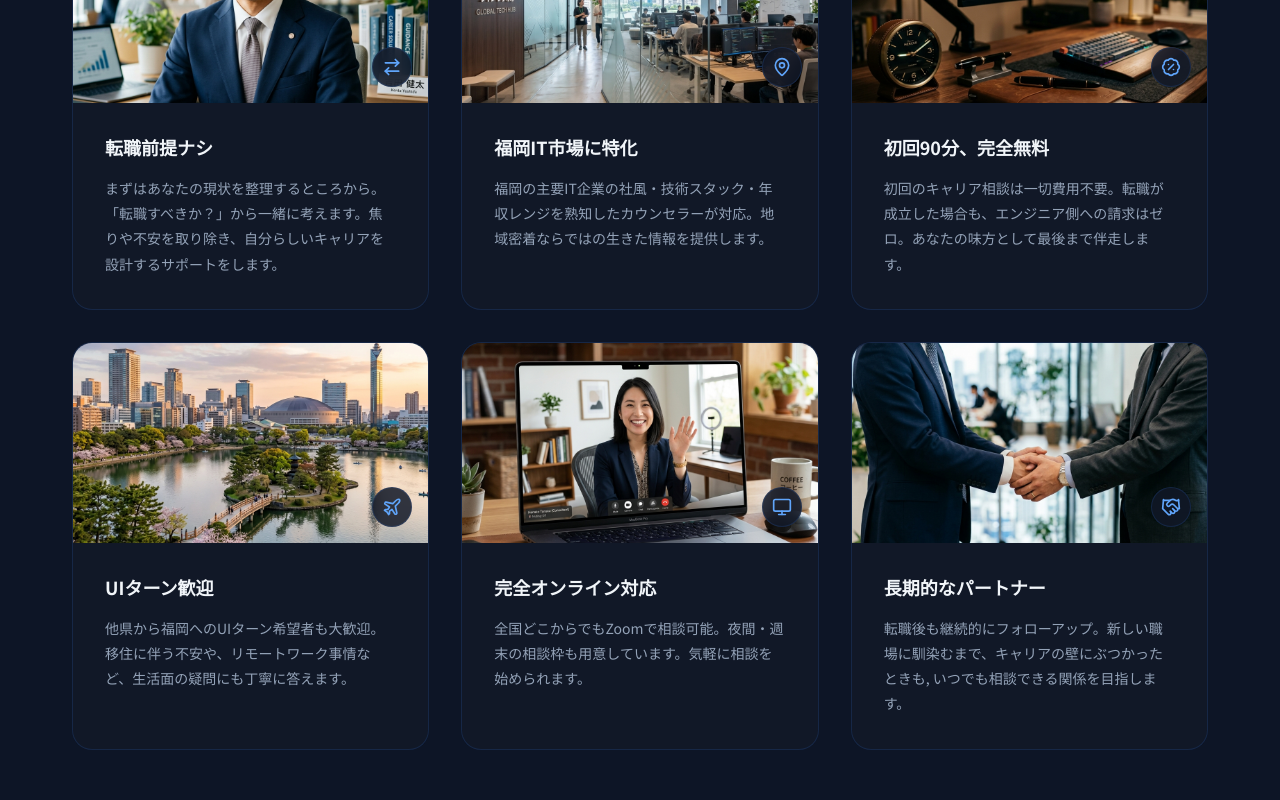
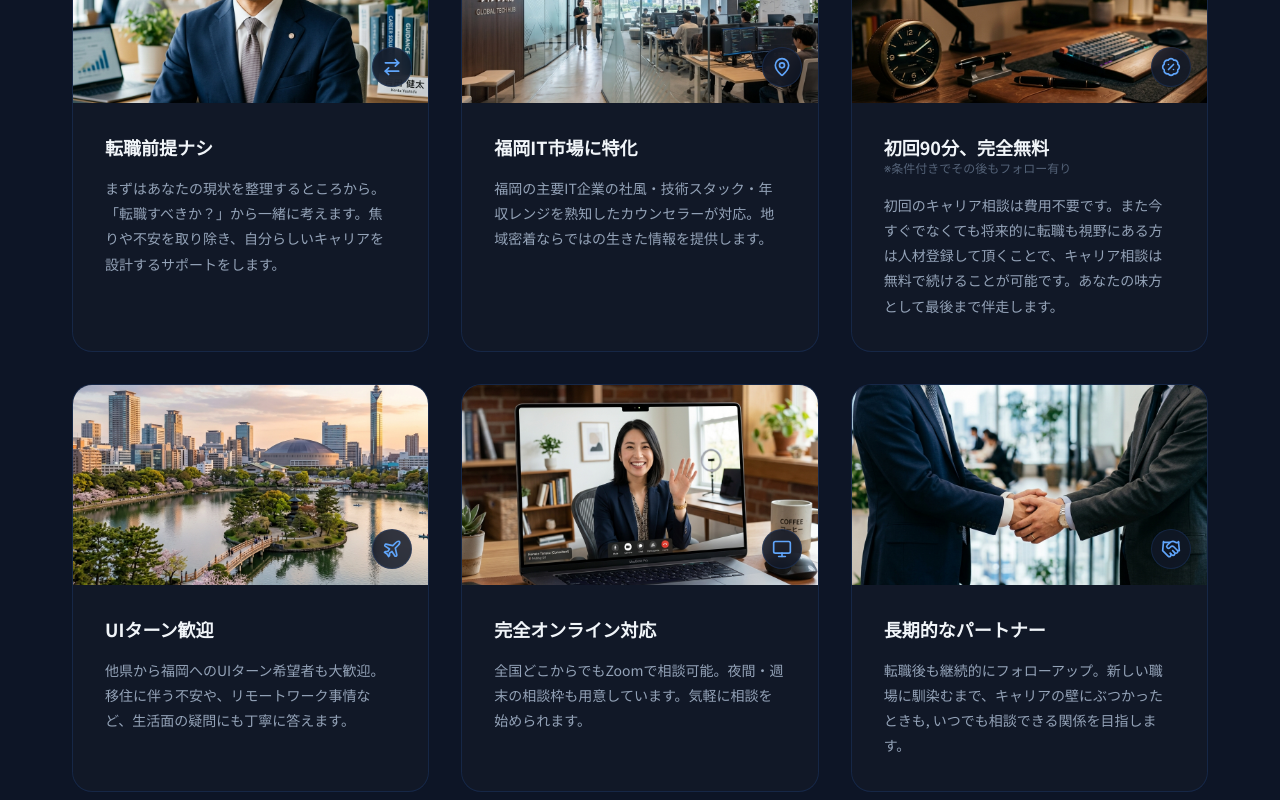
Before and after one commit to yonroku46/uit-lp, a Next.js app: page / in a window 1280 px wide. Shown: the part 4360-5160 px from the top of the page. Built offline with nearby package versions, Linux system fonts and the light colour scheme; no server answers.

Commit message:
faq, valueprop text mod

```diff
--- a/src/components/sections/Faq/Faq.module.scss
+++ b/src/components/sections/Faq/Faq.module.scss
@@ -141,6 +141,7 @@
     font-size: $font-size-base;
     color: $color-text-secondary;
     line-height: $line-height-relaxed;
+    white-space: pre-wrap;
   }
 
 }
--- a/src/components/sections/Faq/Faq.tsx
+++ b/src/components/sections/Faq/Faq.tsx
@@ -7,7 +7,7 @@ import styles from './Faq.module.scss';
 const faqs = [
   {
     question: 'ライフキャリアカウンセリングの料金について',
-    answer: '初回は無料です。【通常料金 5,500 円（税込）（初回 90 分、2 回目以降 60 分）】',
+    answer: '初回は無料です。【通常料金 5,500 円（税込）（初回 90 分、2 回目以降 60 分）】\nただし、人材登録をして頂くことで、次回以降の料金は発生いたしません。',
   },
   {
     question: '転職エージェントですか',
--- a/src/components/sections/Process/Process.tsx
+++ b/src/components/sections/Process/Process.tsx
@@ -35,7 +35,7 @@ const steps = [
     number: '04',
     Icon: UserPlus,
     title: '人材登録',
-    description: '将来福岡への転職を希望する方は、専用フォームより人材登録を行っていただきます。',
+    description: '将来転職を視野に入れる方は、専用フォームより人材登録を行っていただきます。その場合、キャリア相談は引き続き無料です。',
   },
   {
     number: '05',
--- a/src/components/sections/ValueProposition/ValueProposition.module.scss
+++ b/src/components/sections/ValueProposition/ValueProposition.module.scss
@@ -126,6 +126,15 @@
     font-weight: $font-weight-bold;
     color: $color-text-primary;
     line-height: $line-height-snug;
+    display: flex;
+    flex-direction: column;
+  }
+
+  &__cardNote {
+    font-size: $font-size-xs;
+    font-weight: $font-weight-normal;
+    color: $color-text-muted;
+    opacity: 0.8;
   }
 
   &__cardDesc {
--- a/src/components/sections/ValueProposition/ValueProposition.tsx
+++ b/src/components/sections/ValueProposition/ValueProposition.tsx
@@ -9,7 +9,15 @@ import {
 import Image from 'next/image';
 import styles from './ValueProposition.module.scss';
 
-const values = [
+interface ValueItem {
+  Icon: any;
+  title: string;
+  note?: string;
+  image: string;
+  description: string;
+}
+
+const values: ValueItem[] = [
   {
     Icon: ArrowRightLeft,
     title: '転職前提ナシ',
@@ -27,9 +35,10 @@ const values = [
   {
     Icon: BadgePercent,
     title: '初回90分、完全無料',
+    note: '条件付きでその後もフォロー有り',
     image: '/images/value-online.png',
     description:
-      '初回のキャリア相談は一切費用不要。転職が成立した場合も、エンジニア側への請求はゼロ。あなたの味方として最後まで伴走します。',
+      '初回のキャリア相談は費用不要です。また今すぐでなくても将来的に転職も視野にある方は人材登録して頂くことで、キャリア相談は無料で続けることが可能です。あなたの味方として最後まで伴走します。'
   },
   {
     Icon: Plane,
@@ -71,7 +80,7 @@ export default function ValueProposition() {
         </header>
 
         <ul className={styles.value__grid} role="list">
-          {values.map(({ Icon, title, image, description }, idx) => (
+          {values.map(({ Icon, title, note, image, description }, idx) => (
             <li key={idx} className={styles.value__card}>
               <div className={styles.value__cardImageWrapper}>
                 <Image
@@ -86,7 +95,10 @@ export default function ValueProposition() {
                 </div>
               </div>
               <div className={styles.value__cardBody}>
-                <h3 className={styles.value__cardTitle}>{title}</h3>
+                <h3 className={styles.value__cardTitle}>
+                  {title}
+                  {note && <span className={styles.value__cardNote}>※{note}</span>}
+                </h3>
                 <p className={styles.value__cardDesc}>{description}</p>
               </div>
             </li>
```
